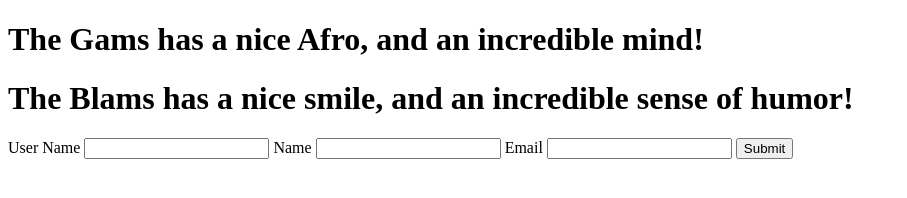
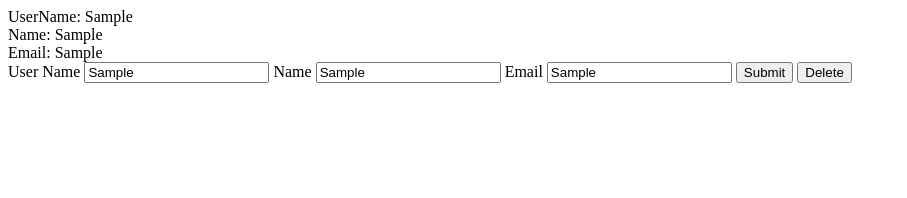
Before and after one commit to blain-crawford/constructor-practice, a plain HTML site: page index.html in a window 1280 px wide. Both pictures are taken after typing "Sample", "Sample", "Sample" into the empty fields and a click on the button "Submit". Shown: the whole page, without its empty margins (0-907 px from the left). Drawn offline with Linux system fonts and the light colour scheme.

Commit message:
basic logic for constructing objects and placing on page

```diff
--- a/index.html
+++ b/index.html
@@ -15,6 +15,7 @@
   <label for="email">Email</label>
   <input id="email" type="text">
   <button id="submit">Submit</button>
+  <button id="delete-account">Delete</button>
   <script src="./scripts.js"></script>
 </body>
 </html>
--- a/scripts.js
+++ b/scripts.js
@@ -1,58 +1,100 @@
 const myDiv = document.getElementById('checking');
+myDiv.style.cssText = 'display: flex; flex-wrap: wrap; gap: 20px;'
 const myH1 = document.createElement('h1');
 const myH1Also = document.createElement('h1');
 const userNameInput = document.getElementById('user-name');
 const nameInput = document.getElementById('name');
 const emailInput = document.getElementById('email');
 const submitButton = document.getElementById('submit');
-const usersArray = [];
+const deleteAccountButton = document.getElementById('delete-account');
+let usersArray = [];
 
+console.log(myDiv)
+// const Gams = function(quality, mind) {
+//   this.quality = quality;
+//   this.mind = mind;
+//   this.compliment = function() {
+//     this.quality = 'Afro'
+//     return `The Gams has a nice ${this.quality}, and an incredible ${this.mind}!`;
+//   }
+//   this.blamsCompliment = function(){
+//     return `The Blams has a nice ${this.quality}, and an incredible ${this.mind}!`
+//   }
+// };
 
-const Gams = function(quality, mind) {
-  this.quality = quality;
-  this.mind = mind;
-  this.compliment = function() {
-    this.quality = 'Afro'
-    return `The Gams has a nice ${this.quality}, and an incredible ${this.mind}!`;
-  }
-  this.blamsCompliment = function(){
-    return `The Blams has a nice ${this.quality}, and an incredible ${this.mind}!`
-  }
-};
+// const clearInputs = () => {
+//   nameInput.value = '';
+//   userNameInput.value = '';
+//   emailInput.value = '';
+// }
 
-const clearInputs = () => {
-  nameInput.value = '';
-  userNameInput.value = '';
-  emailInput.value = '';
-}
+// Gams.prototype.print = function() {
+//   return this.blamsCompliment();
+// };
 
-Gams.prototype.print = function() {
-  return this.blamsCompliment();
-};
+// let gams = new Gams('Afro', 'mind');
+// let blams = new Gams('smile', 'sense of humor')
 
-let gams = new Gams('Afro', 'mind');
-let blams = new Gams('smile', 'sense of humor')
+// myH1.textContent = gams.compliment();
+// myDiv.appendChild(myH1);
 
-myH1.textContent = gams.compliment();
-myDiv.appendChild(myH1);
+// myH1Also.textContent = blams.print();
+// myDiv.appendChild(myH1Also);
 
-myH1Also.textContent = blams.print();
-myDiv.appendChild(myH1Also);
+// let myCrain = [blams, gams];
 
-let myCrain = [blams, gams];
-
-myCrain.forEach(partner => console.log(partner.hasOwnProperty('qualms')))
+// myCrain.forEach(partner => console.log(partner.hasOwnProperty('qualms')))
 
 function Account(userName, name, email){
   this.userName = userName;
   this.name = name;
   this.email = email;
+  displayUsers();
 }
 
 const createAccount = (userName, newName, newEmail) => {
   const newUser = new Account(userNameInput.value, nameInput.value, emailInput.value);
+
+  if(myDiv.hasChildNodes()) {
+    while(myDiv.firstChild) {
+      myDiv.removeChild(myDiv.lastChild);
+    }
+  };
   usersArray.push(newUser);
-  clearInputs();
+  displayUsers();
+
 };
 
 submitButton.addEventListener('click', createAccount);
+
+const displayUsers = () => {
+  for(let i = 0; i < usersArray.length; i++){
+    const newUserName = usersArray[i].userName;
+    const newName = usersArray[i].name;
+    const newEmail = usersArray[i].email;
+    const inputDiv = document.createElement('div');
+    const divName = document.createElement('div');
+    const divEmail = document.createElement('div');
+    const divUsername = document.createElement('div');
+    divUsername.innerText = `UserName: ${newUserName}`;
+    divName.innerText = `Name: ${newName}`;
+    divEmail.innerText = `Email: ${newEmail}`;
+    inputDiv.appendChild(divUsername);
+    inputDiv.appendChild(divName);
+    inputDiv.appendChild(divEmail);
+    myDiv.appendChild(inputDiv);
+  }
+};
+
+const deleteAccount = () => {
+  usersArray.pop();
+  if(myDiv.hasChildNodes()) {
+    while(myDiv.firstChild) {
+      myDiv.removeChild(myDiv.lastChild);
+    }
+  };
+  displayUsers();
+  console.log(usersArray);
+};
+
+deleteAccountButton.addEventListener('click', deleteAccount);
```
